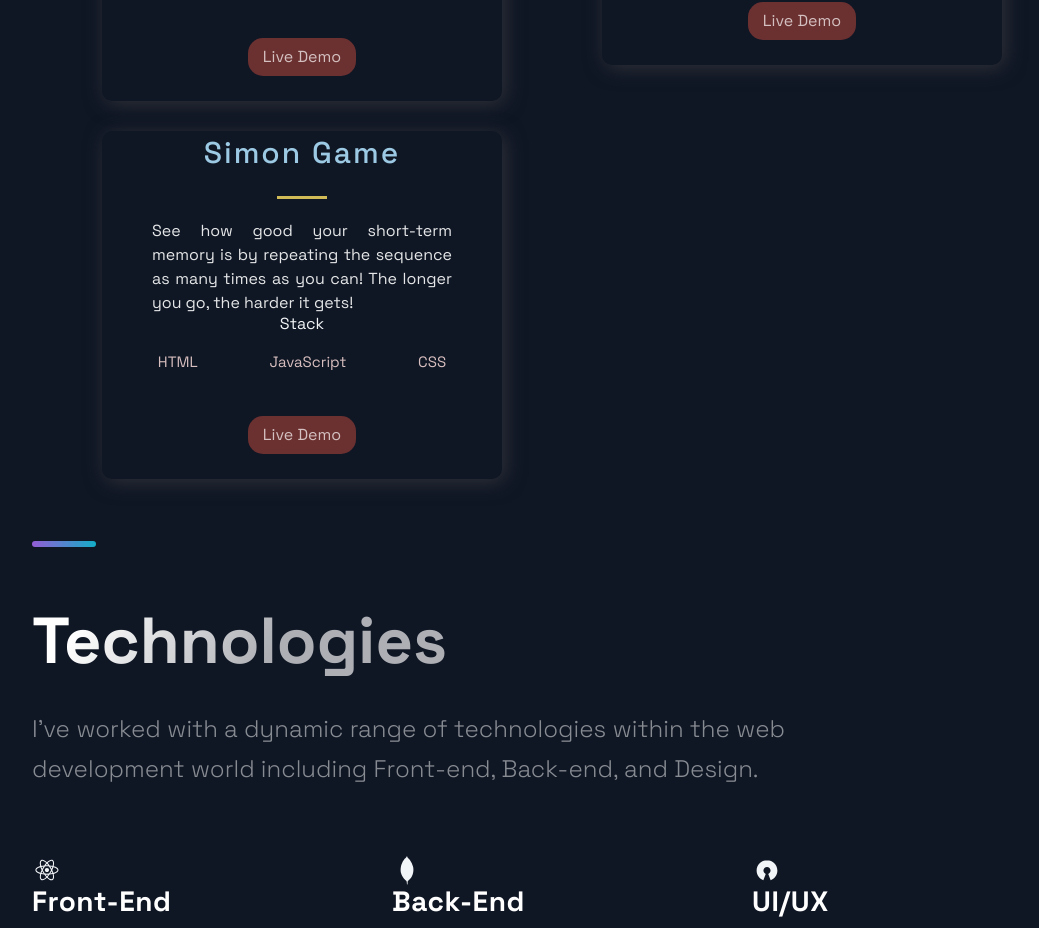
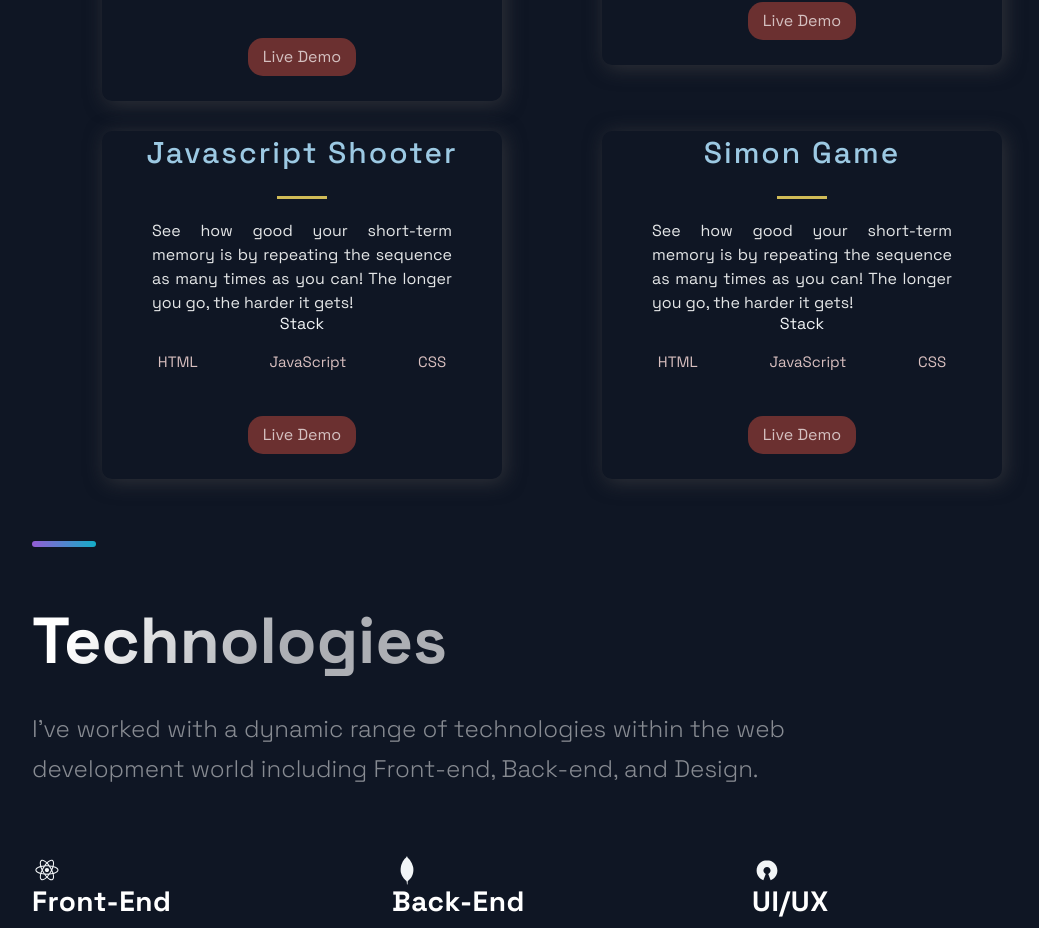
Before and after one commit to normanMatthew/dev, a Next.js app: page / in a window 1280 px wide. Shown: the part 1513-2441 px from the top of the page, without its empty margins (88-1127 px from the left). Built offline with nearby package versions, Linux system fonts and the light colour scheme.

Commit message:
added 2d javascript shooter to portfolio

```diff
--- a/src/constants/constants.js
+++ b/src/constants/constants.js
@@ -36,13 +36,22 @@ export const projects = [
     id: 3,
   },
   {
-    title: 'Simon Game',
+    title: 'Javascript Shooter',
     description: "See how good your short-term memory is by repeating the sequence as many times as you can! The longer you go, the harder it gets!",
     image: 'https://external-content.duckduckgo.com/iu/?u=https%3A%2F%2Ftse1.mm.bing.net%2Fth%3Fid%3DOIP.1ZYQ9DBvzp1K4yL8gcWtkAAAAA%26pid%3DApi&f=1&ipt=6510d5b81aafaf673cf3d8e2ebbef1be8795b1b9fdeb2cacd3243a32f6bb7c35&ipo=images',
     tags: ['HTML', 'JavaScript', 'CSS'],
     source: 'https://github.com/psychologyandfreedom/simon-game',
     visit: 'https://psychologyandfreedom.github.io/simon-game/',
     id: 4,
+  },
+  {
+    title: 'Simon Game',
+    description: "See how good your short-term memory is by repeating the sequence as many times as you can! The longer you go, the harder it gets!",
+    image: 'https://external-content.duckduckgo.com/iu/?u=https%3A%2F%2Ftse1.mm.bing.net%2Fth%3Fid%3DOIP.1ZYQ9DBvzp1K4yL8gcWtkAAAAA%26pid%3DApi&f=1&ipt=6510d5b81aafaf673cf3d8e2ebbef1be8795b1b9fdeb2cacd3243a32f6bb7c35&ipo=images',
+    tags: ['HTML', 'JavaScript', 'CSS'],
+    source: 'https://github.com/psychologyandfreedom/simon-game',
+    visit: 'https://psychologyandfreedom.github.io/2D_JS_HTML_CSS_Game/',
+    id: 5,
   }
 ];
 
```
